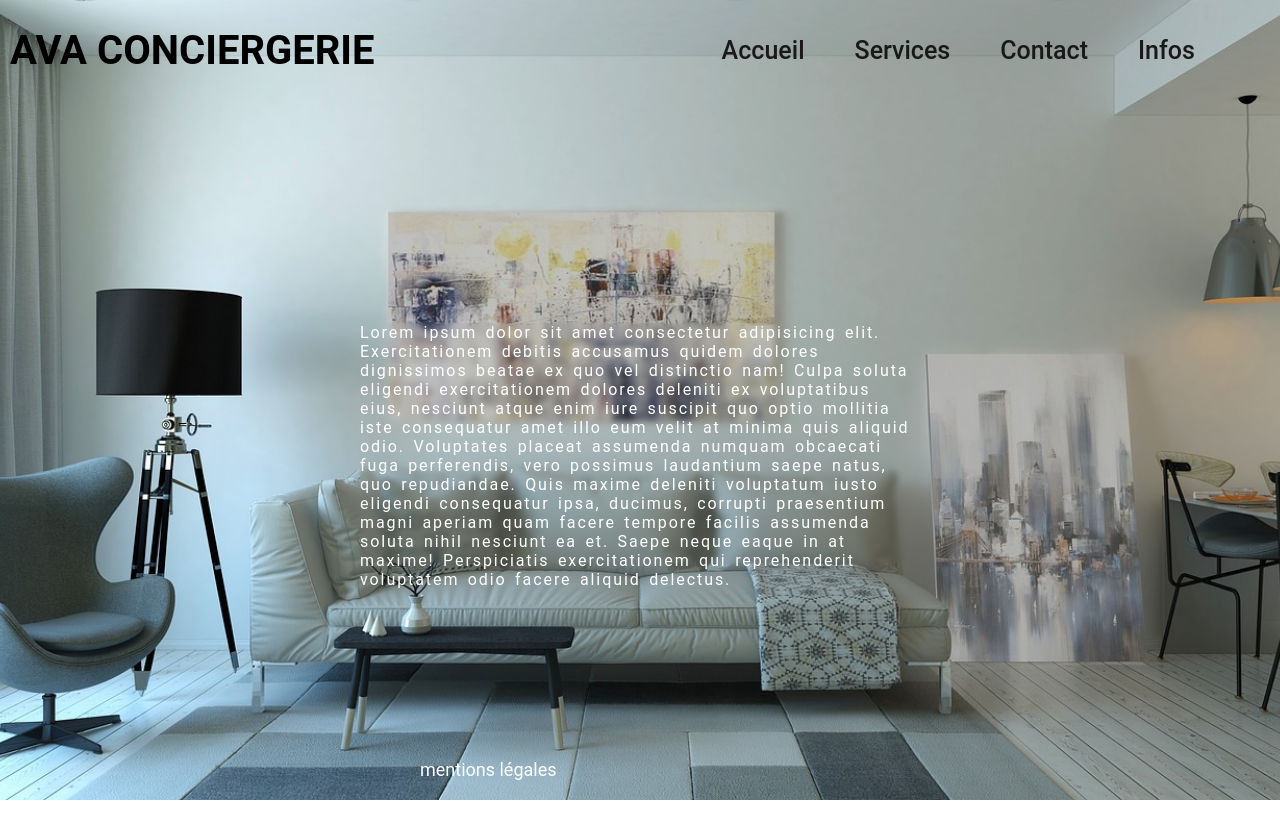
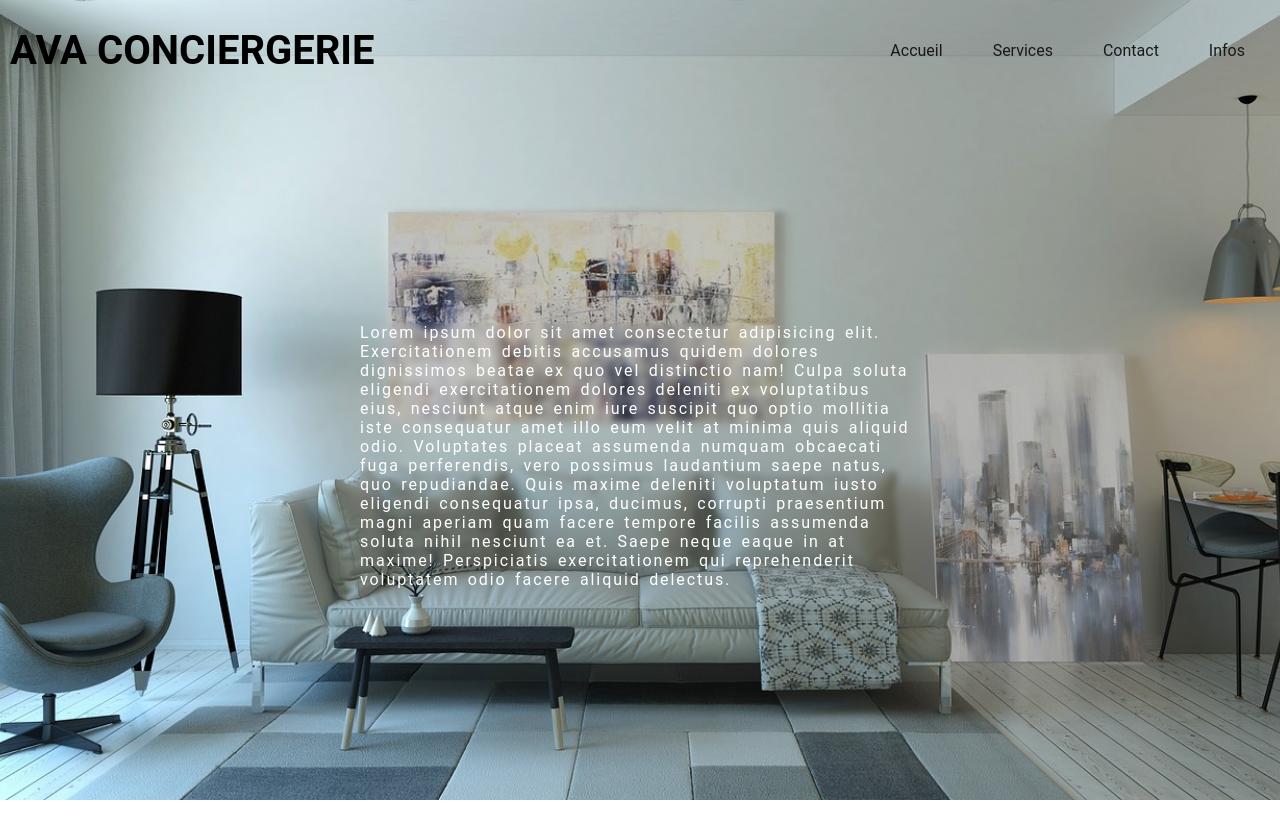
Before and after one commit to flxx-ji/AvaProject, a Svelte app: page / in a window 1280 px wide. Shown: the top 838 px of the page. Built offline with nearby package versions, Linux system fonts and the light colour scheme.

Commit message:
dissociation des style.css et header.svelte

```diff
--- a/css/style.css
+++ b/css/style.css
@@ -39,138 +39,6 @@ a:hover {
 }
 
 
-#navbar {
-
-      align-items: center;
-      display: flex;
-      flex-direction: row;
-      font-size: calc(0.5rem + 1.5vw);
-      height: 100px;
-      justify-content: space-between;
-      padding: 10px;
-      /* position: absolute; */
-
-}
-
- .lienNav ul{
-
-    display: flex;
-    justify-content: space-between;
-    padding: 50px;
-    /* position:absolute; */
-
-
-}
-
-#navbar .lienNav ul li {
-
-    margin: 0 25px;
-}
-
-
-#icons {
-    color: #971010;
-    cursor: pointer;
-    display: none;
-    font-size: 2.5em;
-    position: absolute;
-    right:50px;
-    top:40px;
-
-  }
-
-@media screen and (min-width:1034px) {
-    body{
-        /* background-image: url('/image/living-room-1835923_1280.jpg'); */
-        background-size: cover;
-        background-repeat: no-repeat;
-        height: 100vh;
-        width: 100vw;
-
-    }
-
-}
-
-@media screen and (max-width:1005px) {
-
-     #icons {
-        display: flex;
-        top:23px;
-
-     }
-     #icons:before{
-        content:"\2630";
-
-     }
-
-      #icons .active:before {
-        content:"\2715";
-     }
-
-
-    .lienNav ul {
-        position: fixed;
-        right: -100%;
-        top:0;
-        display: flex;
-        justify-content: space-evenly;
-        flex-direction: column;
-        background-color: rgba(229, 229, 236, 0.194);
-        backdrop-filter: blur(7px);
-        width: 100%;
-        height: 100vh;
-        text-align: center;
-        transition: 0.50s;
-    };
-
-    .lienNav li {
-        padding: 3px 0;
-    }
-/*
-    .lienNav li :hover {
-        background-color: ;
-    } */
-    .lienNav.active ul {
-        right: 0;
-    }
-}
-
-@media screen and (min-width:768px){
-    body{
-        /* background-image: url('/image/living-room-1835923_1280.jpg'); */
-        background-size: cover;
-        background-repeat: no-repeat;
-        height: 100vh;
-        width: 100vw;
-
-    }
-    footer {
-        position: absolute;
-        bottom: 0;
-    }
-}
-/* @media screen and (min-width:425px) {
-    #icons {
-        position: absolute;
-        right:50%;
-
-    }
-} */
-
-main {
-    flex-grow: 1;
- }
-
- .resume {
-    backdrop-filter: blur(3px);
-    border-radius: 7px;
-    /* box-shadow: rgba(0, 0, 0, 0.15) 0px 5px 15px;  */
-    display: flex;
-    height: 15rem;
-    justify-content: center;
-    margin-top: 85px;
-    width: 35rem;
- }
 
 
 footer{
--- a/src/components/Header.svelte
+++ b/src/components/Header.svelte
@@ -1,14 +1,38 @@
 <script>
+  let isOpen = false;
 
+  function toggleMenu() {
+      isOpen = !isOpen;
+      console.log("Menu est ouvert ?", isOpen);
+      if (isOpen) {
+          document.body.classList.add('no-scroll');
+      } else {
+          document.body.classList.remove('no-scroll');
+      }
+  }
 </script>
 
-<!-- entete de page -->
+<header class={isOpen ? 'hidden' : ''}>
+  <nav id="navbar">
+      <h1 class="navbar_title">AVA CONCIERGERIE</h1>
 
-    <header>
+      <!-- Icône du menu burger -->
+      <div id="icons" on:click={toggleMenu} class={isOpen ? 'open' : ''}></div>
 
-        <nav id="navbar"  >
-            <h1 class="navbar_title">AVA CONCIERGERIE </h1>
+        <!-- Menu principal -->
       <div class="lienNav">
+        <ul>
+            <li><a href="/#/" on:click={toggleMenu}>Accueil</a></li>
+            <li><a href="/#/services" on:click={toggleMenu}>Services</a></li>
+            <li><a href="/#/contact" on:click={toggleMenu}>Contact</a></li>
+            <li><a href="/#/infos" on:click={toggleMenu}>Infos</a></li>
+        </ul>
+    </div>
+
+
+         <!-- Menu mobile (affiché lorsque le burger est cliqué) -->
+      <div class={`menu ${isOpen ? 'active' : ''}`}>
+          <h1 class="menu_title">AVA CONCIERGERIE</h1>
           <ul>
               <li><a href="/#/">Accueil</a></li>
               <li><a href="/#/services">Services</a></li>
@@ -16,15 +40,14 @@
               <li><a href="/#/infos">Infos</a></li>
           </ul>
       </div>
-            <div id="icons"></div>
+
+
   </nav>
-
 </header>
 
-
 <style>
-
-    header{
+  /* Styles spécifiques à Header.svelte */
+  header {
       position: absolute;
       top: 0;
       left: 0;
@@ -32,150 +55,129 @@
       background-color: transparent;
       z-index: 10;
   }
-    .navbar_title{
-        display: flex;
+
+  /* .hidden {
+      display: none;
+  } */
+
+  .navbar_title {
       font-size: 40px;
-     }
-    a,
-a:visited {
-   color:#1a1919;
-   font-weight: 500;
-   cursor: pointer;
-}
-
-a:hover {
-    color:rgb(153, 148, 148);
   }
 
   #navbar {
-
+      display: flex;
+      justify-content: space-between;
       align-items: center;
-      display: flex;
-      flex-direction: row;
-      font-size: calc(0.5rem + 1.5vw);
+      padding: 10px;
       height: 100px;
-      justify-content: space-between;
-      padding: 10px;
-      /* width:640px; */
-      /* position: absolute; */
-
+      width: 100%;
   }
 
- .lienNav ul{
+  #icons {
+      cursor: pointer;
+      font-size: 2.5em;
+      z-index: 20;
+  }
 
+  #icons:before {
+      content: "\2630"; /* burger */
+  }
+
+  .open:before {
+      content: "\2715"; /* croix */
+  }
+
+  /* Menu verticale pour     et mobile */
+  .menu {
+      position: fixed;
+      top: 0;
+      right: -100%;
+      width: 80%;
+      max-width: 300px;
+      height: 100%;
+      background-color: rgba(0, 0, 0, 0.8);
+      color: white;
+      transition: right 0.5s ease;
+      z-index: 15;
+      display: flex;
+      flex-direction: column;
+      align-items: center;
+      justify-content: center;
+  }
+
+  .menu.active {
+      right: 0;
+  }
+
+  .menu_title {
+      font-size: 30px;
+      margin-bottom: 20px;
+  }
+
+  .menu ul {
+      list-style: none;
+      padding: 0;
+  }
+
+  .menu ul li {
+      margin: 20px 0;
+  }
+
+  .menu ul li a {
+      font-size: 25px;
+      color: white;
+      text-decoration: none;
+      transition: color 0.3s ease;
+  }
+
+  .menu ul li a:hover {
+      color: #ccc;
+  }
+
+  .no-scroll {
+      overflow: hidden;
+  }
+
+     /*Menu honrizontal pour grands écrans*/
+     .lienNav ul {
           display: flex;
           justify-content: space-between;
-    padding: 50px;
-    /* position:absolute; */
-
-}
-
-ul{
-    font-weight: bold;
-    font-size: 25px;
-
-}
-
-#navbar .lienNav ul li {
-
-    margin: 0 25px;
-}
-#icons {
-    color: #971010;
-    cursor: pointer;
-    display: none;
-    font-size: 2.5em;
-    position: absolute;
-    right:50px;
-    top:40px;
-
-  }
-
-@media screen and (min-width:1034px) {
-    body{
-        /* background-image: url('/image/living-room-1835923_1280.jpg'); */
-        background-size: cover;
-        background-repeat: no-repeat;
-        height: 100vh;
-        width: 100vw;
-
-    }
-
-}
-
-@media screen and (max-width:1005px) {
-
-     #icons {
-        display: flex;
-        top:23px;
-
-     }
-     #icons:before{
-        content:"\2630";
-
-     }
-
-      #icons .active:before {
-        content:"\2715";
+          list-style: none;
       }
 
 
-    .lienNav ul {
-        position: fixed;
-        right: -100%;
-        top:0;
-        display: flex;
-        justify-content: space-evenly;
-        flex-direction: column;
-        background-color: rgba(229, 229, 236, 0.194);
-        backdrop-filter: blur(7px);
-        width: 100%;
-        height: 100vh;
-        text-align: center;
-        transition: 0.50s;
+      .lienNav ul li {
+        margin: 0 25px;
       }
 
-    .lienNav li {
-        padding: 3px 0;
+      /*affichage grand écran*/
+
+  @media screen and (min-width: 1005px) {
+      #icons {
+          display: none;
       }
-/*
-    .lienNav li :hover {
-        background-color: ;
-    } */
-    .lienNav.active ul {
-        right: 0;
+
+
+      .menu {
+          display: none;
       }
   }
 
-@media screen and (min-width:768px){
-    body{
-        /* background-image: url('/image/living-room-1835923_1280.jpg'); */
-        background-size: cover;
-        background-repeat: no-repeat;
-        height: 100vh;
-        width: 100vw;
 
+     /*affichage mobile (petits écrans)*/
+
+  @media screen and (max-width: 1005px) {
+      .lienNav ul {
+          display: none;
       }
-    footer {
-        position: absolute;
-        bottom: 0;
+
+      #icons {
+          display: block;
+      }
+
+      .menu ul {
+          display: flex;
+          flex-direction: column;
       }
   }
-/* @media screen and (min-width:425px) {
-    #icons {
-        position: absolute;
-        right:50%;
-
-    }
-} */
-
-/* main {
-    flex-grow: 1;
- } */
-
-
-
-
-
-
 </style>
```
Lines whose indentation alone changed are shown as unchanged.
